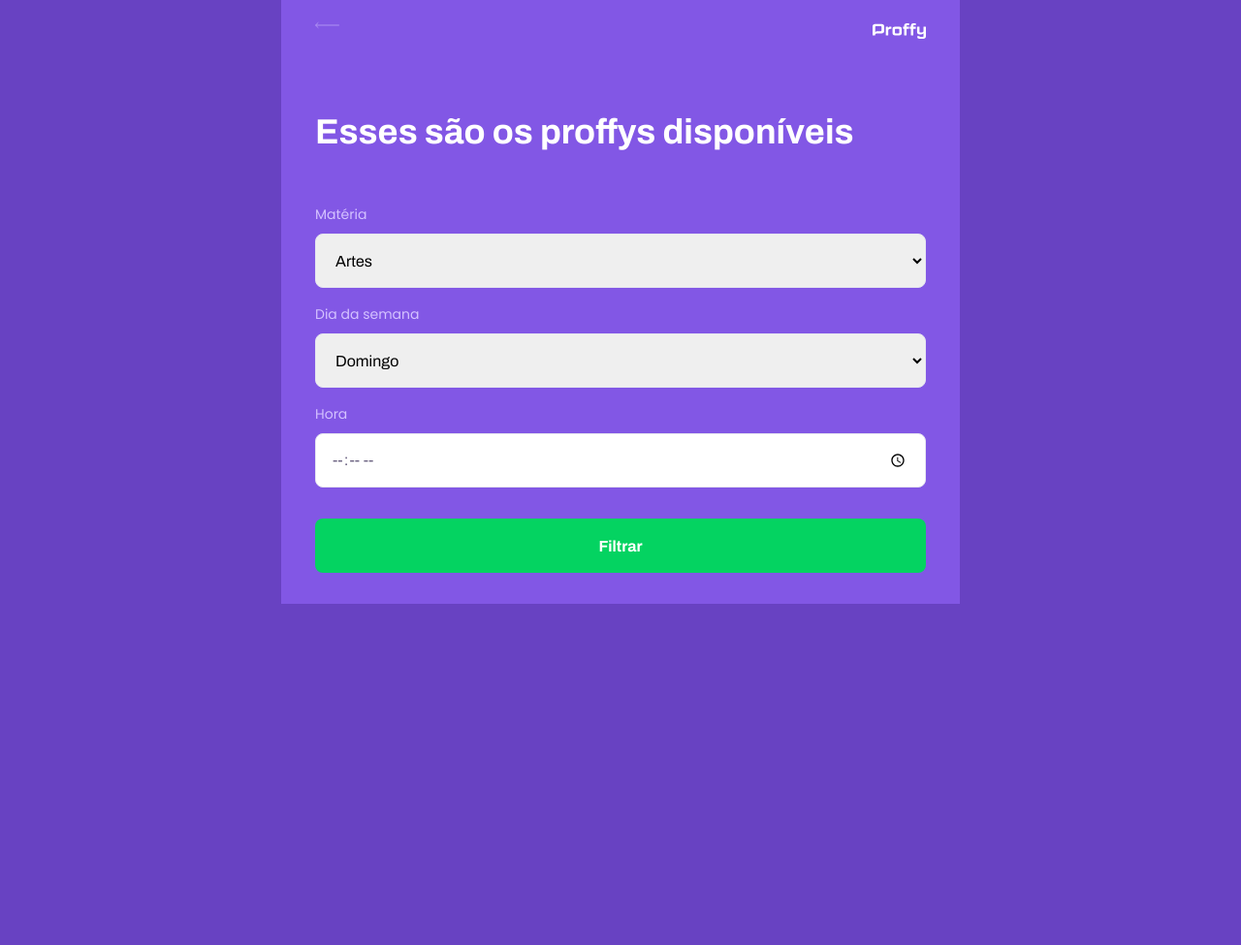
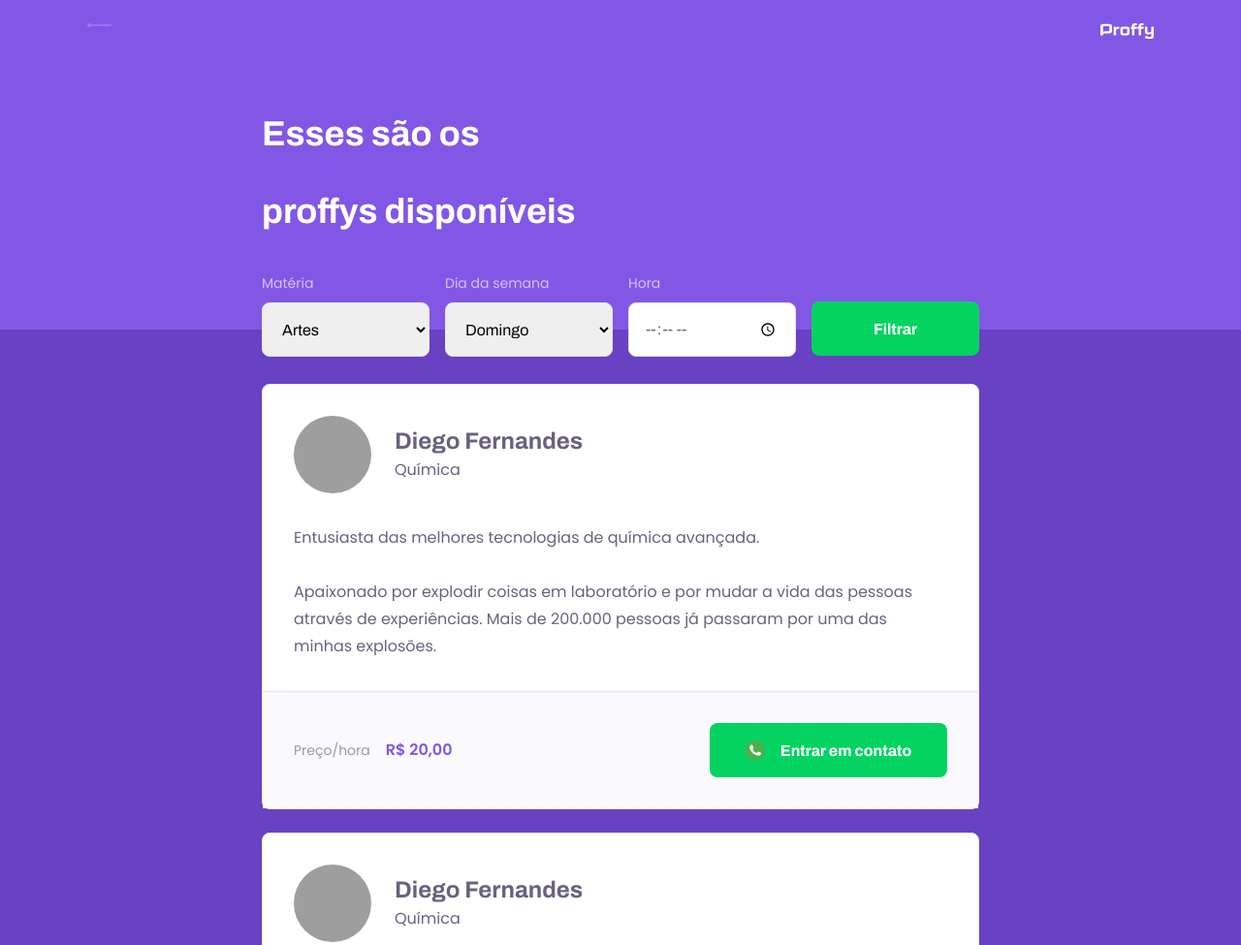
Before and after one commit to Allyson04/nlw, a plain HTML site: page study.html in a window 1280 px wide. Shown: the top 975 px of the page at 97% size. Before the commit the page ends 800 px from the top, so only its background shows below. Drawn offline with Linux system fonts and the light colour scheme; grey boxes are pictures that could not be loaded.

Commit message:
interface visual da study.html finalizada

```diff
--- a/css/partials/page-study.css
+++ b/css/partials/page-study.css
@@ -37,6 +37,8 @@
 .page-header .header-content{
     width: 90%;
     margin: 3.2rem auto;
+
+    position: relative;
 }
 
 .page-header .header-content strong{
@@ -112,3 +114,169 @@
      right: 1.6rem;
      bottom: 0px;
 }
+
+#page-study main{
+    margin: 3.2rem auto;
+    width: 90%;
+}
+
+.teacher-item{
+    background-color: var(--color-box-base);
+    border: 1px solid var(--color-line-in-white);
+    border-radius: 0.8rem;
+    margin-top: 2.4rem;
+}
+
+.teacher-item header{
+    padding: 3.2rem 2rem;
+    display: flex;
+    align-items: center;
+}
+
+.teacher-item header img{
+    width: 8rem;
+    height: 8rem;
+    border-radius: 50%;
+}
+
+.teacher-item header div{
+    margin-left: 2.4rem;
+}
+
+.teacher-item header div strong{
+    font: 700 2.4rem archivo;
+    display: block;
+    color: (--color-text-title);
+}
+
+.teacher-item header div span{
+    font-size: 1.6rem;
+    display: block;
+    margin-top: 0.4rem;
+}
+
+.teacher-item > p{
+    padding: 0 2rem;
+    font-size: 1.6rem;
+    line-height: 2.8rem;
+}
+
+.teacher-item footer{
+    padding: 3.2rem 2rem;
+    background-color: var(--color-box-footer);
+    border-top: 1px solid var(--color-line-in-white);
+    margin-top: 3.2rem;
+
+    display: flex;
+    align-items: center;
+    justify-content: space-between;
+}
+
+.teacher-item footer p{
+    font-size: 1.4rem;
+    line-height: 2.4rem;
+    color: var(--color-text-complement);
+}
+
+.teacher-item footer p strong{
+    font-size: 1.6rem;
+    color: var(--color-primary);
+    display: block;
+}
+
+.teacher-item footer button{
+    width: 20rem;
+    height: 5.6rem;
+    background: var(--color-secondary);
+    color: var(--color-button-text);
+    border: 0;
+    border-radius: 0.8rem;
+    cursor: pointer;
+    font: 700 1.4rem archivo;
+
+    display: flex;
+    align-items: center;
+    justify-content: space-evenly;
+
+    text-decoration: none;
+
+    transition: background 0.2s;
+    margin-left: 1.6rem;
+}
+
+.teacher-item footer button:hover{
+    background: var(--color-secondary-dark);
+}
+
+@media (min-width: 700px){
+    #page-study #container{
+        max-width: 100vw;
+    }
+
+    .page-header{
+        height: 340px;
+    }
+
+    .page-header .top-bar-container{
+        max-width: 1100px;
+    }
+
+    .page-header .header-content{
+        max-width: 740px;
+
+        margin: 0 auto;
+
+        flex: 1 1;
+        padding-bottom: 48px;
+        display: flex;
+        flex-direction: column;
+        justify-content: center;
+    }
+
+    .page-header .header-content strong{
+        max-width: 350px;
+    }
+
+
+    .teacher-item header,
+    .teacher-item footer{
+        padding: 32px;
+    }
+
+    #search-teachers{
+        display: grid;
+        grid-template-columns: repeat(4, 1fr);
+        gap: 16px;
+        position: absolute;
+        bottom: -28px;
+    }
+
+    #page-study main{
+        padding: 32px 0;
+        max-width: 740px;
+        margin: 0 auto;
+    }
+
+    #search-teachers .select-block{
+        margin-bottom: 0;
+    }
+
+    .teacher-item > p{
+        padding: 0 32px;
+    }
+
+    .teacher-item footer p strong{
+        display: initial;
+        margin-left: 16px;
+    }
+
+    .teacher-item footer button{
+        width: 245px;
+        font-size: 16px;
+        justify-content: center;
+    }
+
+    .teacher-item footer button img{
+        margin-right: 16px;
+    }
+}
--- a/study.html
+++ b/study.html
@@ -63,6 +63,53 @@
             </div>
         </header>
 
+        <main>
+
+            <article class="teacher-item">
+                <header>
+                    <img
+                        src="https://avatars2.githubusercontent.com/u/2254731?s=460&amp;u=0ba16a79456c2f250e7579cb388fa18c5c2d7d65&amp;v=4"
+                        alt="Diego Fernandes">
+                    <div>
+                        <strong>Diego Fernandes</strong>
+                        <span>Química</span>
+                    </div>
+                </header>
+
+                <p>Entusiasta das melhores tecnologias de química avançada.<br><br>Apaixonado por explodir coisas em laboratório e por mudar a vida das pessoas através de experiências. Mais de 200.000 pessoas já passaram por uma das minhas explosões.</p>
+
+                <footer>
+                    <p>Preço/hora<strong>R$ 20,00</strong>
+                    </p>
+                    <button type="button">
+                        <img src="/images/icons/whatsapp.svg" alt="Whatsapp">Entrar em contato
+                    </button>
+                </footer>
+            </article>
+
+            <article class="teacher-item">
+                <header>
+                    <img
+                        src="https://avatars2.githubusercontent.com/u/2254731?s=460&amp;u=0ba16a79456c2f250e7579cb388fa18c5c2d7d65&amp;v=4"
+                        alt="Diego Fernandes">
+                    <div>
+                        <strong>Diego Fernandes</strong>
+                        <span>Química</span>
+                    </div>
+                </header>
+
+                <p>Entusiasta das melhores tecnologias de química avançada.<br><br>Apaixonado por explodir coisas em laboratório e por mudar a vida das pessoas através de experiências. Mais de 200.000 pessoas já passaram por uma das minhas explosões.</p>
+
+                <footer>
+                    <p>Preço/hora<strong>R$ 20,00</strong>
+                    </p>
+                    <button type="button">
+                        <img src="/images/icons/whatsapp.svg" alt="Whatsapp">Entrar em contato
+                    </button>
+                </footer>
+            </article>
+
+        </main>
     </div>
 
 </body>
```
